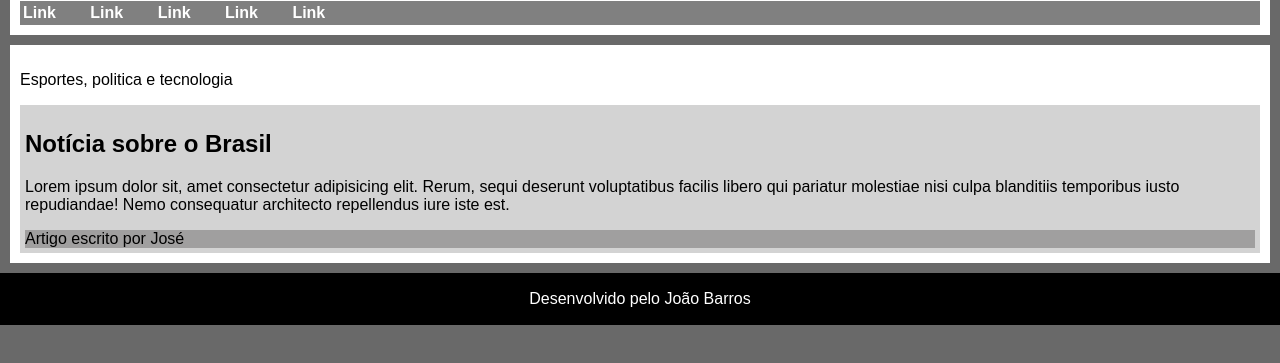
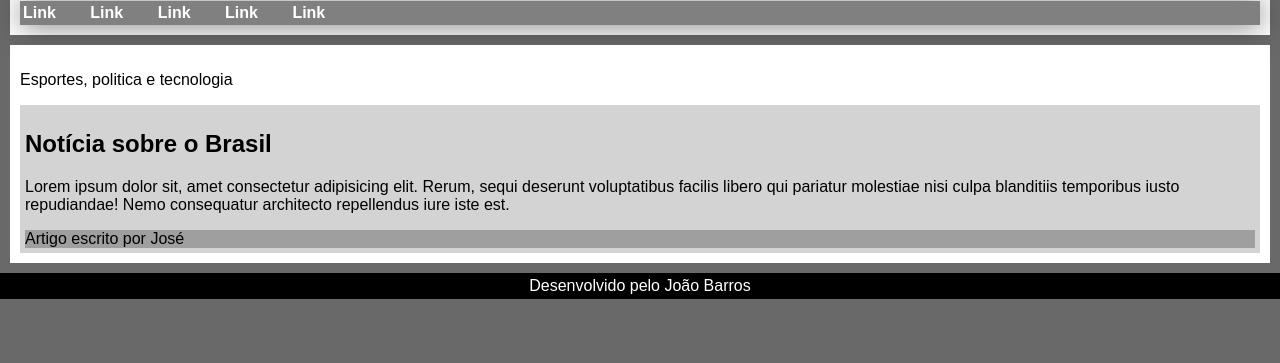
Before and after one commit to rabros/cursohtml-css, a plain HTML site: page css/ex02/caixa02.html in a window 1280 px wide. Shown: the part 99-462 px from the top of the page. Drawn offline with Linux system fonts and the light colour scheme.

Commit message:
Update caixa02.html

```diff
--- a/css/ex02/caixa02.html
+++ b/css/ex02/caixa02.html
@@ -20,6 +20,7 @@
         nav{
             background-color: gray;
             padding: 3px;
+            box-shadow: 1px 1px 29px rgba(0, 0, 0, 0.534);
         }
 
         nav > a{
@@ -48,9 +49,14 @@
             background-color: black;
             color: white;
             text-align: center;
-            padding: 1px;
+            padding: 4px;
             margin: 0px;
         }
+
+        footer > p{
+            margin: 0px;
+        }
+
     </style>
 </head>
 <body>
```
